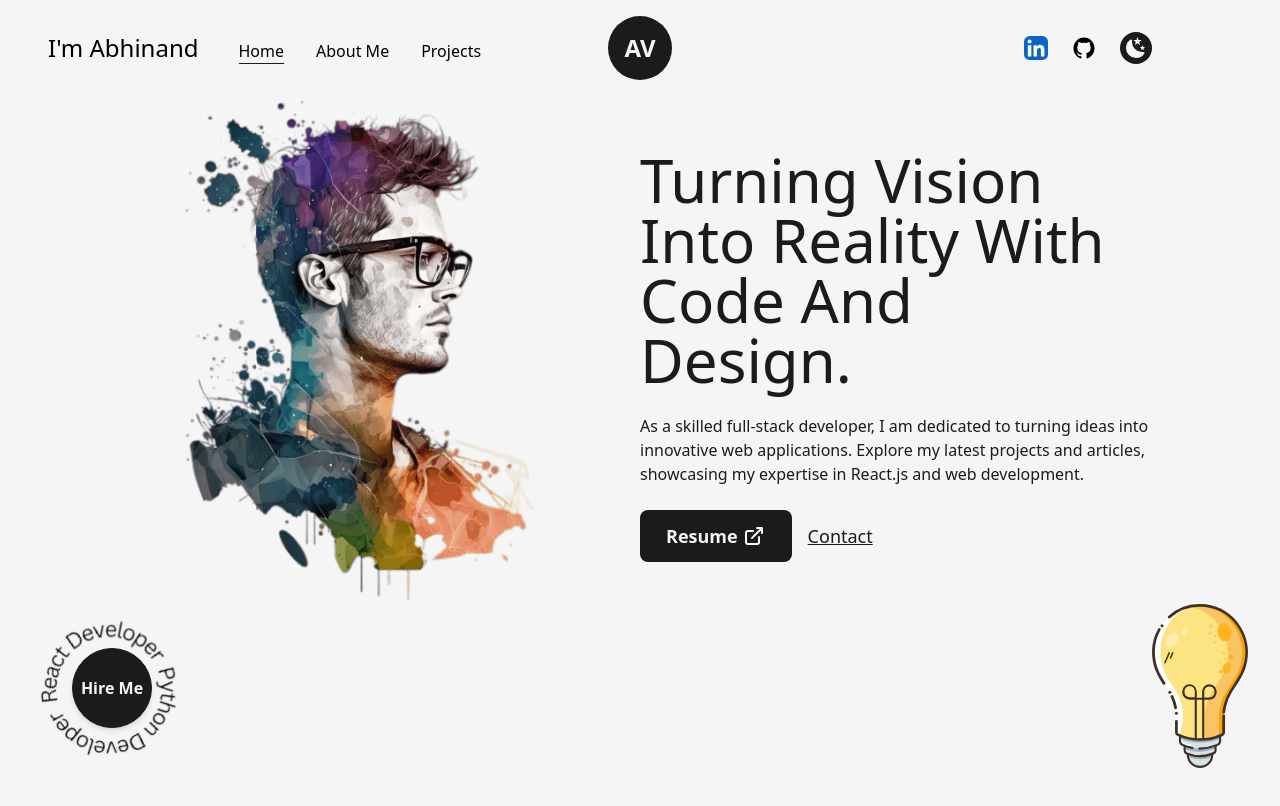
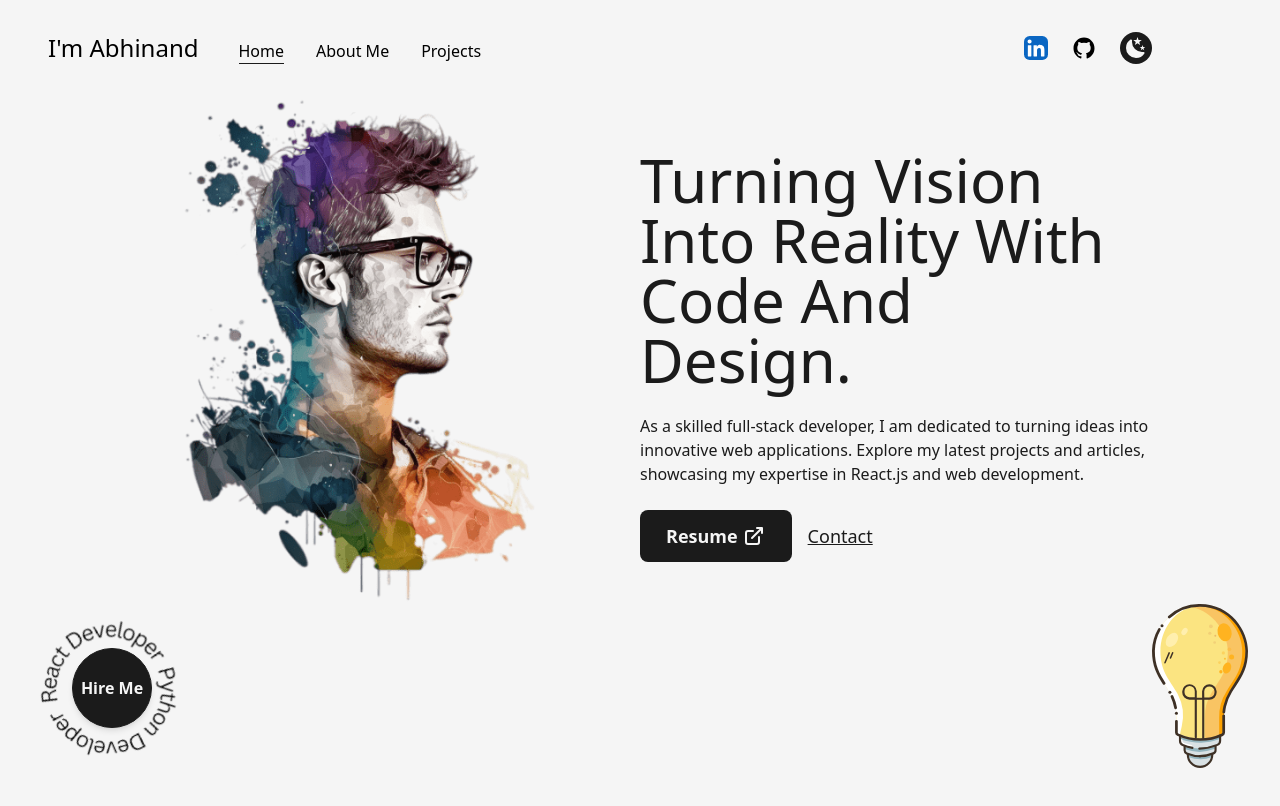
Before and after one commit to abhinandav/Portfolio-NextJS, a Next.js app: page / in a window 1280 px wide. Shown: the top 806 px of the page. Built offline with nearby package versions, Linux system fonts and the light colour scheme.

Commit message:
logo removed

```diff
--- a/src/components/NavBar.js
+++ b/src/components/NavBar.js
@@ -165,9 +165,9 @@ const NavBar = () => {
         </motion.div>
     :null}
 
-        <div className='absolute left-[50%] top-2 translate-x-[-50%]'>
+        {/* <div className='absolute left-[50%] top-2 translate-x-[-50%]'>
             <Logo/>
-        </div>
+        </div> */}
     </header>
   )
 }
```
